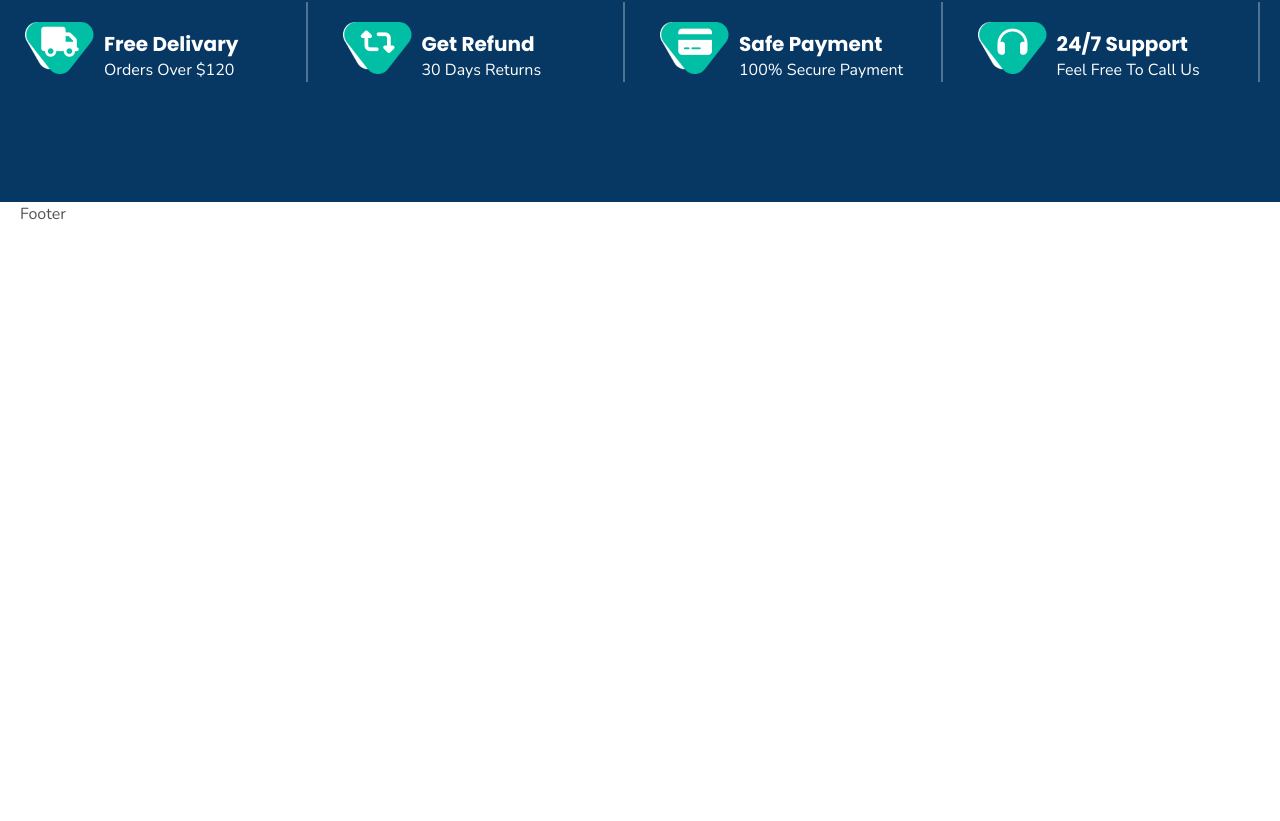
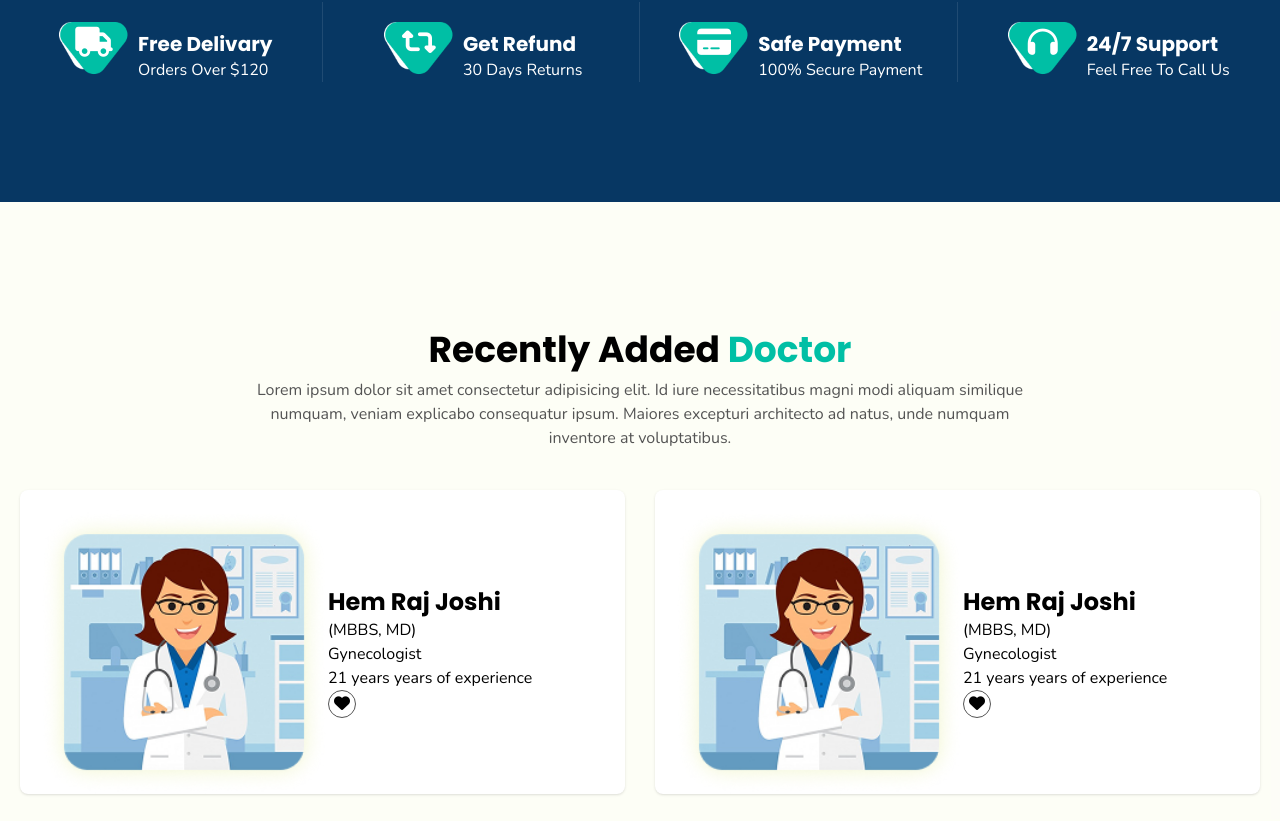
Before and after one commit to coderhem/next-projects, a Next.js app: page / in a window 1280 px wide. Shown: the part 1976-2797 px from the top of the page. Before the commit the page ends 2218 px from the top, so only its background shows below. Built offline with nearby package versions, Linux system fonts and the light colour scheme.

Commit message:
Doctor section added

```diff
--- a/src/app/globals.css
+++ b/src/app/globals.css
@@ -17,6 +17,7 @@
   --sky-blue-100: #7CE7F9;
   --red: #C10101;
   --violet: #D12F82;
+  --gray: #545454;
 }
 
 @theme inline {
--- a/src/app/page.js
+++ b/src/app/page.js
@@ -11,7 +11,9 @@ import infoCardData from "../components/Data/data.json";
 import { Col, Row } from "react-grid-system";
 import CardProcess from "@/components/Cards/cardProcess/cardProcess";
 import processData from "../components/Cards/cardProcess/cardProcessData.json"
-
+import CardDoctor from "@/components/Cards/cardDoctor/cardDoctor";
+import BlockTitle from "@/components/BlockTitle/blockTitle";
+import doctorImg from "../assets/images/doctor-img.png"
 export default function HomePage() {
   return (
     <>
@@ -76,12 +78,12 @@ export default function HomePage() {
       </section>
       {/* Card Information */}
 
-      <section className="bg-[var(--secondary)] py-20 md:py-24 lg:py-30">
+      <section className="bg-[var(--secondary)] py-12 sm:py-20 md:py-24 lg:py-30">
         <div className="container">
-          <Row>
+          <Row justify="center">
             {processData.processData.map((item, index) => {
               return (
-                <Col sm={6} md={4} lg={3} key={index} className="max-lg:mb-10">
+                <Col md={6} lg={3} key={index} className="max-lg:mb-10 md:not-last:border-r-1 border-white/10 md:not-last:border-b-0 not-last:border-b md:even:border-0 lg:not-last:even:border-r max-md:pb-5">
                   <CardProcess
                     cardIcon={item.cardIcon}
                     cardTitle={item.cardTitle}
@@ -94,6 +96,38 @@ export default function HomePage() {
         </div>
       </section>
       {/* Card Process */}
+      <section className="bg-[var(--green)]/5 py-32">
+        <div className="container">
+          <BlockTitle
+            titleText="Recently Added"
+            greenColor="Doctor"
+            descriptionText="Lorem ipsum dolor sit amet consectetur adipisicing elit. Id iure necessitatibus magni modi aliquam similique numquam, veniam explicabo consequatur ipsum. Maiores excepturi architecto ad natus, unde numquam inventore at voluptatibus."
+            className="max-w-3xl mx-auto mb-10"
+          />
+          <Row>
+            <Col lg={6}>
+              <CardDoctor
+                imgSrc={doctorImg}
+                doctorName="Hem Raj Joshi"
+                doctorPost="(MBBS, MD)"
+                speciality="Gynecologist"
+                experience="21 years years of experience"
+                ctaLink="#"
+              />
+            </Col>
+            <Col lg={6}>
+              <CardDoctor
+                imgSrc={doctorImg}
+                doctorName="Hem Raj Joshi"
+                doctorPost="(MBBS, MD)"
+                speciality="Gynecologist"
+                experience="21 years years of experience"
+                ctaLink="#"
+              />
+            </Col>
+          </Row>
+        </div>
+      </section>
     </>
   );
 }
--- a/src/assets/css/button.css
+++ b/src/assets/css/button.css
@@ -21,7 +21,7 @@
 		duration-500
 		rounded-sm
 		focus:outline-none
-		focus:ring
+		focus:ring-2
 		focus:ring-offset-1
 		disabled:cursor-not-allowed;
   }
@@ -37,7 +37,7 @@
     focus:text-[var(--secondary)]
     focus:border-[var(--secondary)]/50
     focus:ring-[var(--secondary)]
-    active:bg-[var(--secondary)]
+    active:bg-white
     active:border-[var(--secondary)];
   }
   .btn-primary {
--- /dev/null
+++ b/src/components/BlockTitle/blockTitle.js
@@ -0,0 +1,21 @@
+import React from 'react'
+
+const BlockTitle = (
+ {
+  titleText,
+  descriptionText,
+  greenColor,
+  className
+ }
+) => {
+ return (
+  <>
+   <div className={` ${className} [&_h2]:text-black text-[var(--gray)] text-center max-w-3xl mx-auto [&_h2]:mb-2`}>
+    <h2>{titleText} <span className='text-[var(--primary)]'>{greenColor}</span></h2>
+    <div dangerouslySetInnerHTML={{ __html: descriptionText }} />
+   </div>
+  </>
+ )
+}
+
+export default BlockTitle
--- /dev/null
+++ b/src/components/Cards/cardDoctor/cardDoctor.js
@@ -0,0 +1,42 @@
+import React from 'react'
+
+const CardDoctor = (
+ {
+  imgSrc,
+  imgWidth,
+  imgHeight,
+  imgAlt,
+  doctorName,
+  doctorPost,
+  speciality,
+  experience,
+  ctaLink
+ }
+) => {
+ return (
+  <>
+   <div className="bg-white shadow px-5 pt-5 rounded-lg">
+    <div className="flex items-center">
+     <figure className='min-w-[200px] max-w-2xs flex-1 [&_img]:w-full'>
+      <img src={imgSrc.src} width={imgWidth} height={imgHeight} alt={imgAlt} loading='lazy' />
+     </figure>
+     <div className="text-black">
+      <h2 className='h4'>{doctorName}</h2>
+      <span>{doctorPost}</span>
+      <div className="[&_p]:!mb-0">
+       <p>{speciality}</p>
+       <p>{experience}</p>
+      </div>
+      <div className="relative border-[var(--gray)] border inline-flex justify-center items-center size-7 rounded-full group hover:bg-[var(--primary)] hover:border-[var(--primary)] transition-all duration-300">
+       <a href={ctaLink} className='stretched-link'>
+        <i className="fa fa-heart group-hover:text-white transition-all duration-300"></i>
+       </a>
+      </div>
+     </div>
+    </div>
+   </div>
+  </>
+ )
+}
+
+export default CardDoctor
--- a/src/components/Cards/cardProcess/cardProcess.js
+++ b/src/components/Cards/cardProcess/cardProcess.js
@@ -11,7 +11,7 @@ const CardProcess = (
  return (
   <>
    {(cardIcon || cardDescription || cardTitle) &&
-    <div className="flex items-end gap-1 text-white border-r-2 border-white/30">
+    <div className="flex justify-center items-end gap-1 text-white">
      <div className="bg-[url('../assets/images/icon-bg.png')] bg-top bg-cover bg-no-repeat [&_i]:size-20 text-center text-3xl">
       <i className={`${cardIcon} !flex justify-center items-center`} aria-hidden="true"></i>
      </div>
```
Also changed, not shown: src/assets/images/doctor-img.png (added).
